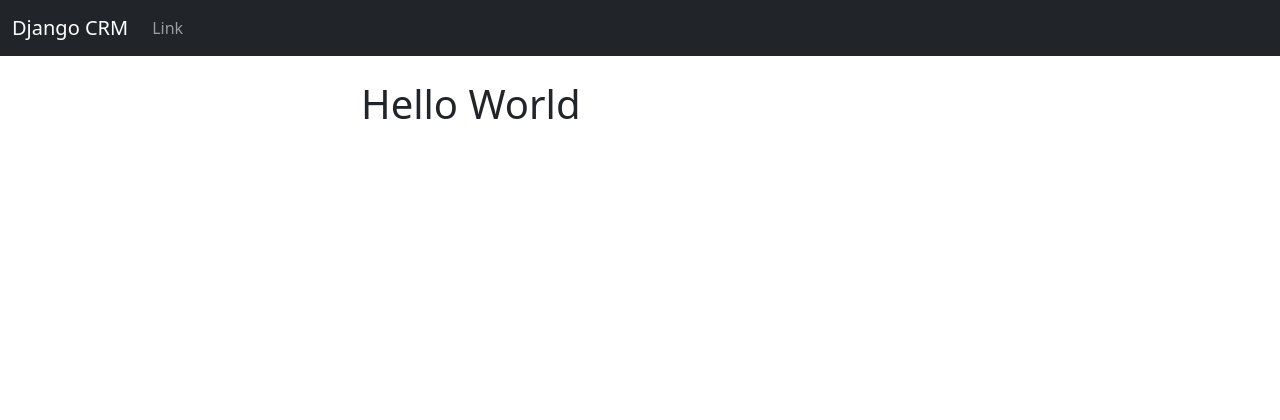
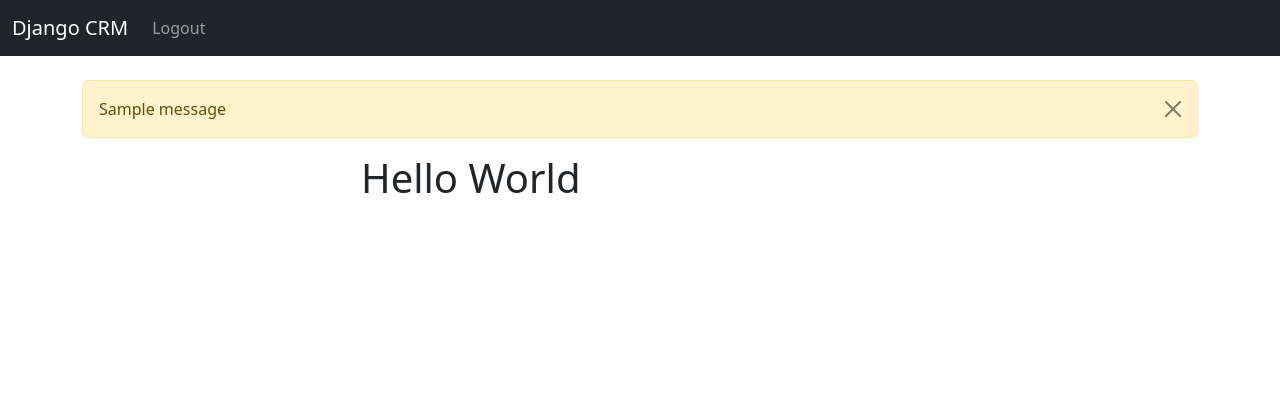
Before and after one commit to developer-ajay/django_CRM, a Django app: page / in a window 1280 px wide. Shown: the top 420 px of the page. Run offline with Django 5.2, Linux system fonts and the light colour scheme; a user stored in the database is signed in; tables that the repository leaves empty hold one stand-in row (values such as "Sample post"); one stand-in notice (Sample message) is shown.

Commit message:
Logout users

```diff
--- a/website/templates/base.html
+++ b/website/templates/base.html
@@ -10,6 +10,16 @@
     {% include 'navbar.html' %}
     <div class="container">
         <br>
+        {% if messages %}
+        {% for message in messages %}
+          <div class="alert alert-warning alert-dismissible fade show" role="alert">
+            {{ message }}
+            <button type="button" class="btn-close" data-bs-dismiss="alert" aria-label="Close"></button>
+          </div>
+
+
+        {% endfor %}
+      {% endif %}
         {% block content %}
 
         {% endblock content %}
--- a/website/templates/navbar.html
+++ b/website/templates/navbar.html
@@ -6,10 +6,20 @@
     </button>
     <div class="collapse navbar-collapse" id="navbarSupportedContent">
       <ul class="navbar-nav me-auto mb-2 mb-lg-0">
+
+        {% if user.is_authenticated %}
         <li class="nav-item">
-            <a class="nav-link" href="#">Link</a>
+          <a class="nav-link" href="{% url 'logout' %}">Logout</a>
         </li>
+        {% else %}
+        <li class="nav-item">
+          <a class="nav-link" href="{% url 'home' %}">Login</a>
+        </li>
+        {% endif %}
+
+
       </ul>
+
     </div>
   </div>
 </nav>
--- a/website/urls.py
+++ b/website/urls.py
@@ -3,6 +3,5 @@ from website import views
 
 urlpatterns = [
     path('',views.home,name='home'),
-    path('login/',views.login_user,name='login'),
-    path('logout/',views.logout_user,name='home'),
+    path('logout/',views.logout_user,name='logout'),
 ]
--- a/website/views.py
+++ b/website/views.py
@@ -18,11 +18,10 @@ def home(request):
         else:
             messages.error(request, "There Was An Error Logging In, Please Try Again...")
             return redirect('home')
-
-    return render(request, 'home.html', {})
-
-def login_user(request):
-    pass
+    else:
+        return render(request, 'home.html', {})
 
 def logout_user(request):
-    pass
+    logout(request)
+    messages.success(request, "You Have Been Logged Out...")
+    return redirect('home')
```
Lines whose indentation alone changed are shown as unchanged.
